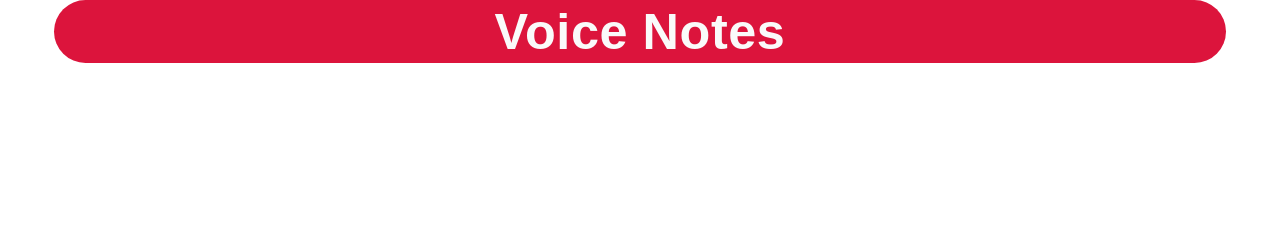
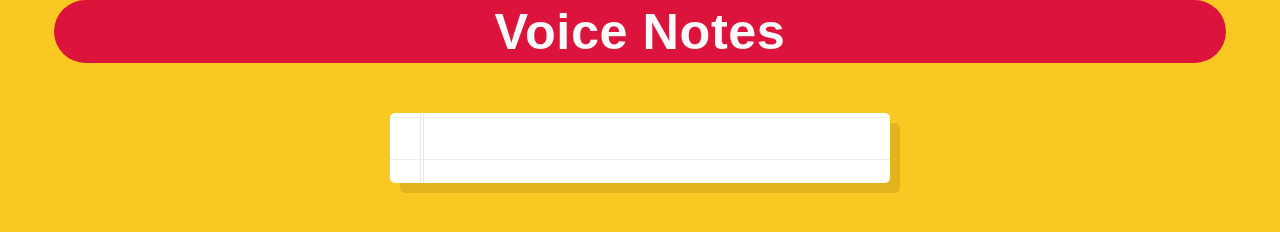
Before and after one commit to Ckbhatia/Voice_notes, a website: page index.html in a window 1280 px wide. Drawn offline with Linux system fonts and the light colour scheme.

Commit message:
feat: Add voice recognition feature

```diff
--- a/assets/stylesheet/main.scss
+++ b/assets/stylesheet/main.scss
@@ -3,16 +3,47 @@
 @import 'base.scss';
 @import 'general.scss';
 
-.voice-notes-container {
 
+body {
+  background-color: $secondary_color;
 }
 
+// Heading container
 .heading-container {
     background-color: crimson;
     border-radius: 50px;
 }
 
+// Text heading
 .heading {
     color: $primary_color;
     text-align: center;
 }
+
+//
+.para-container {
+    max-width: 500px;
+    margin: 50px auto;
+    background: white;
+    border-radius: 5px;
+    box-shadow: 10px 10px 0 rgba(0,0,0,0.1);
+    padding: 1rem 2rem 1rem 5rem;
+    background: -webkit-gradient(linear, 0 0, 0 100%, from(#d9eaf3), color-stop(4%, #fff)) 0 4px;
+    background-size: 100% 3rem;
+    position: relative;
+    line-height: 3rem;
+  }
+
+  p {
+    margin: 0 0 3rem;
+  }
+  .para-container:before {
+    content: '';
+    position: absolute;
+    width: 4px;
+    top: 0;
+    left: 30px;
+    bottom: 0;
+    border: 1px solid;
+    border-color: transparent #efe4e4;
+  }
--- a/index.html
+++ b/index.html
@@ -18,9 +18,13 @@
                 <div class="heading-container">
                     <h1 class="heading">Voice Notes</h1>
                 </div>
-                <!-- paragraph of notes -->
+                <div class="para-container" contenteditable>
+                    <!-- paragraph of notes -->
+                </div>
             </div>
         </section>
     </main>
+    <!-- SCRIPT -->
+    <script src="main.js"></script>
 </body>
 </html>
--- /dev/null
+++ b/main.js
@@ -0,0 +1,36 @@
+
+// Check for browser speech recognition
+window.SpeechRecognition = window.SpeechRecognition || window.webkitSpeechRecognition;
+
+// Invoke speech recognition object
+const recognition = new SpeechRecognition();
+
+recognition.interimResults = true;
+
+// Create paragraph element
+let p = document.createElement('p');
+
+// Select words container
+const container = document.querySelector('.para-container');
+
+container.appendChild(p);
+
+recognition.addEventListener('result', e => {
+    const transcript = Array.from(e.results)
+    .map(result => result[0])
+    .map(result => result.transcript)
+    .join('')
+
+    p.innerText = transcript;
+
+    if (e.results[0].isFinal) {
+        p = document.createElement('p')
+        container.appendChild(p);
+    }
+
+    console.log(transcript);
+})
+
+recognition.addEventListener('end', recognition.start);
+
+recognition.start();
```
Also changed, not shown: assets/stylesheet/main.css.
